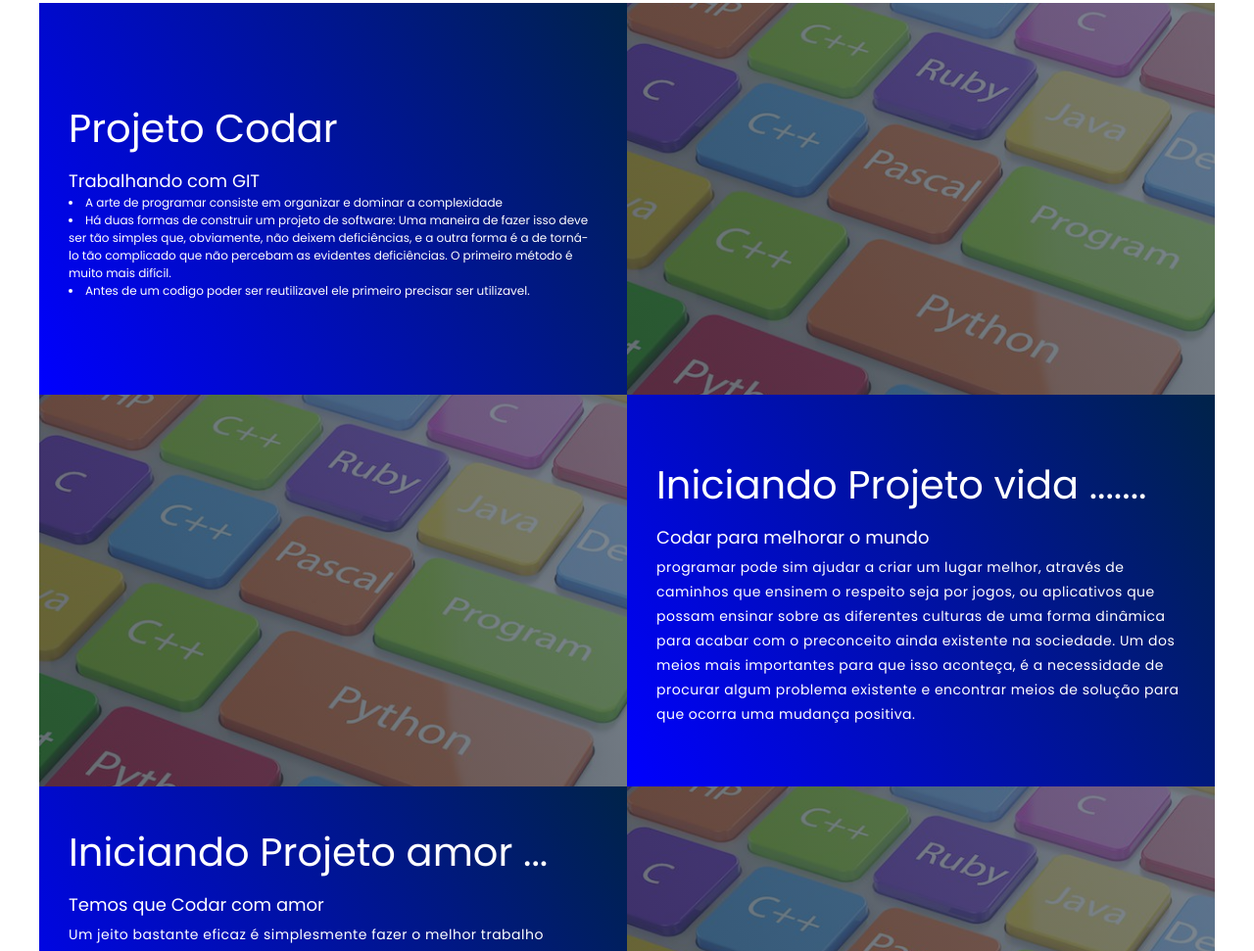
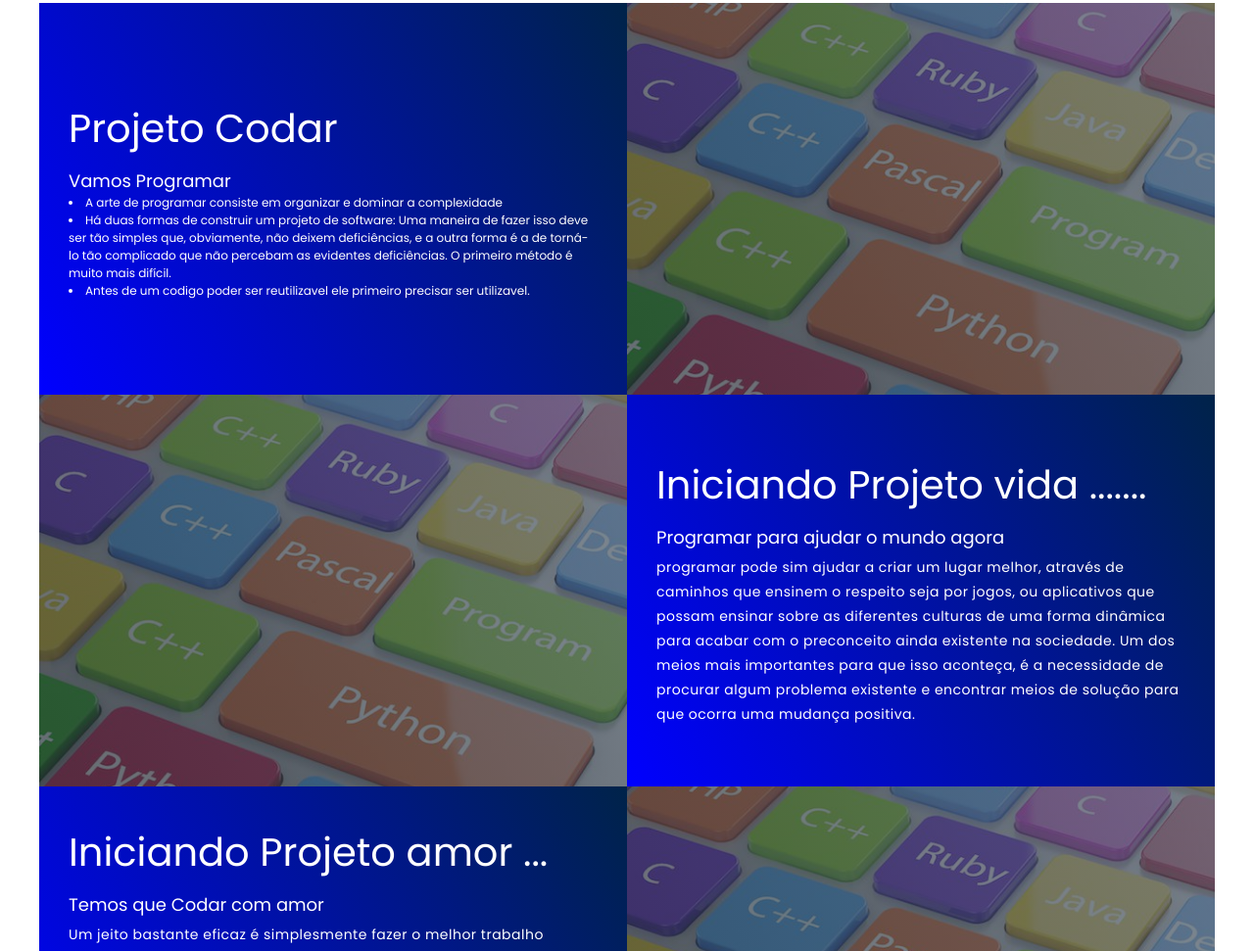
Before and after one commit to pssmaia51/Portifolio_Paulo_Maia, a plain HTML site: page index.html in a window 1280 px wide. Shown: the part 1172-2143 px from the top of the page at 98% size. Drawn offline with Linux system fonts and the light colour scheme.

Commit message:
arquivo modificado

```diff
--- a/index.html
+++ b/index.html
@@ -5,7 +5,7 @@
     <meta charset="UTF-8">
     <meta name="viewport" content="width=device-width, initial-scale=1.0">
     <link rel="stylesheet" href="style.css">
-    <title>Testando Conhecimentos</title>
+    <title>Portifolio Paulo aia</title>
 </head>
 
 <body>
@@ -29,7 +29,7 @@
                 <div class="project-item">
                     <div class="project-info">
                         <h1>Projeto Codar</h1>
-                        <h2>Trabalhando com GIT</h2>
+                        <h2>Vamos Programar</h2>
                         <li>A arte de programar consiste em organizar e dominar a complexidade</li>
                         <li>Há duas formas de construir um projeto de software: Uma maneira de fazer isso deve ser tão simples que, obviamente, não deixem deficiências, e a outra forma é a de torná-lo tão complicado que não percebam as evidentes deficiências.
                             O primeiro método é muito mais difícil.</li>
@@ -42,7 +42,7 @@
                 <div class="project-item">
                     <div class="project-info">
                         <h1>Iniciando Projeto vida .......</h1>
-                        <h2>Codar para melhorar o mundo</h2>
+                        <h2>Programar para ajudar o mundo agora</h2>
                         <p>programar pode sim ajudar a criar um lugar melhor, através de caminhos que ensinem o respeito seja por jogos, ou aplicativos que possam ensinar sobre as diferentes culturas de uma forma dinâmica para acabar com o preconceito ainda
                             existente na sociedade. Um dos meios mais importantes para que isso aconteça, é a necessidade de procurar algum problema existente e encontrar meios de solução para que ocorra uma mudança positiva.</p>
                     </div>
```
